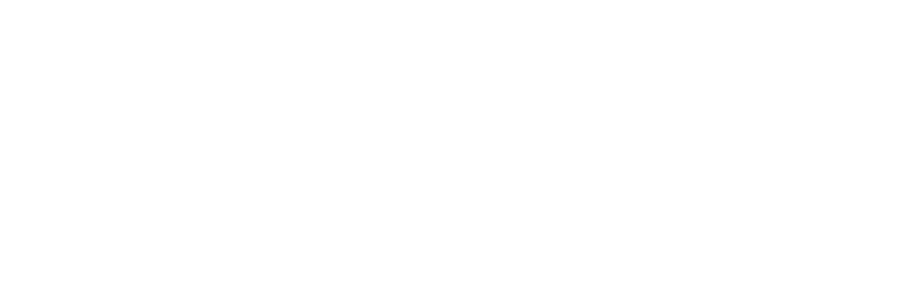
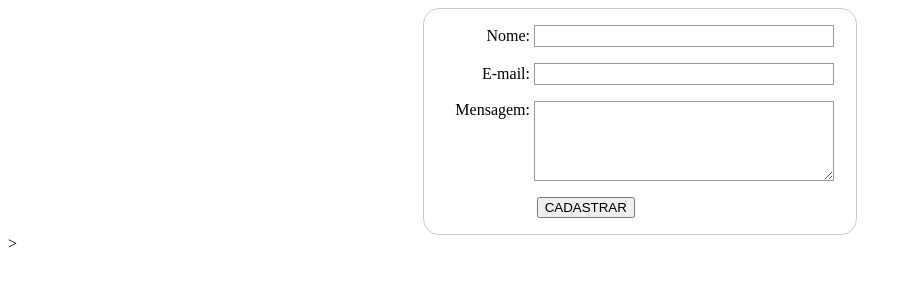
Before and after one commit to AliceSantOZ/html_projetos, a plain HTML site: page html_projetos/aula02.html in a window 1280 px wide. Shown: the whole page, without its empty margins (0-912 px from the left). Drawn offline with Linux system fonts and the light colour scheme.

Commit message:
foram feitas algumas modificacoes nos arquivos HTML usando CSS

```diff
--- /dev/null
+++ b/css/style.css
@@ -0,0 +1,7 @@
+body{
+    margin: 0 auto;
+    width: 400px;
+    padding: 1em;
+    border: 2px solid #cccccc;
+    border-radius: 1em;
+}
--- /dev/null
+++ b/css/styles.css
@@ -0,0 +1,57 @@
+form {
+    /* Apenas para centralizar o form na página */
+    margin: 0 auto;
+    width: 400px;
+    /* Para ver as bordas do formulário */
+    padding: 1em;
+    border: 1px solid #CCC;
+    border-radius: 1em;
+}
+
+form div + div {
+    margin-top: 1em;
+}
+label {
+    /*Para ter certeza que todas as labels tem o mesmo tamanho e estão propriamente alinhadas */
+    display: inline-block;
+    width: 90px;
+    text-align: right;
+}
+
+input, textarea {
+    /* Para certificar-se que todos os campos de texto têm as mesmas configurações de fonte. Por padrão, textareas ter uma fonte monospace*/
+    font: 1em sans-serif;
+
+    /* Para dar o mesmo tamanho a todos os campo de texto */
+    width: 300px;
+    -moz-box-sizing: border-box;
+    box-sizing: border-box;
+
+    /* Para harmonizar o look & feel das bordas nos campos de texto*/
+    border: 1px solid #999;
+}
+
+input:focus, textarea:focus {
+    /* Dar um pouco de destaque nos elementos ativos */
+    border-color: #000;
+}
+
+textarea {
+    /* Para alinhar corretamente os campos de texto de várias linhas com sua label*/
+    vertical-align: top;
+
+    /* Para dar espaço suficiente para digitar algum texto */
+    height: 5em;
+
+    /* Para permitir aos usuários redimensionarem qualquer textarea verticalmente. Ele não funciona em todos os browsers */
+    resize: vertical;
+}
+
+.button {
+    /* Para posicionar os botões para a mesma posição dos campos de texto */
+    padding-left: 90px; /* mesmo tamanho que os elementos do tipo label */
+}
+button {
+    /* Esta margem extra representa aproximadamente o mesmo espaço que o espaço entre as labels e os seus campos de texto*/
+    margin-left: .5em;
+}
--- a/html_projetos/aula02.html
+++ b/html_projetos/aula02.html
@@ -0,0 +1,26 @@
+<!DOCTYPE html>
+<html>
+<head>
+<title>ProfJessica</title>
+<meta charset="utf-8">
+<link rel="stylesheet" href="../css/styles.css">
+</head>
+<body>
+<form action="/pagina-processa-dados-do-form" method="post">
+    <div>
+        <label for="nome">Nome:</label>
+        <input type="text" id="nome" />
+    </div>
+    <div>
+        <label for="email">E-mail:</label>
+        <input type="email" id="email" />
+    </div>
+    <div>
+        <label for="msg">Mensagem:</label>
+        <textarea id="msg"></textarea>
+    </div>
+ <div class="button">
+        <button type="submit">CADASTRAR</button>
+    </div>
+</form>
+</body>>
--- /dev/null
+++ b/html_projetos/styles.css
@@ -0,0 +1,57 @@
+form {
+    /* Apenas para centralizar o form na página */
+    margin: 0 auto;
+    width: 400px;
+    /* Para ver as bordas do formulário */
+    padding: 1em;
+    border: 1px solid #CCC;
+    border-radius: 1em;
+}
+
+form div + div {
+    margin-top: 1em;
+}
+label {
+    /*Para ter certeza que todas as labels tem o mesmo tamanho e estão propriamente alinhadas */
+    display: inline-block;
+    width: 90px;
+    text-align: right;
+}
+
+input, textarea {
+    /* Para certificar-se que todos os campos de texto têm as mesmas configurações de fonte. Por padrão, textareas ter uma fonte monospace*/
+    font: 1em sans-serif;
+
+    /* Para dar o mesmo tamanho a todos os campo de texto */
+    width: 300px;
+    -moz-box-sizing: border-box;
+    box-sizing: border-box;
+
+    /* Para harmonizar o look & feel das bordas nos campos de texto*/
+    border: 1px solid #999;
+}
+
+input:focus, textarea:focus {
+    /* Dar um pouco de destaque nos elementos ativos */
+    border-color: #000;
+}
+
+textarea {
+    /* Para alinhar corretamente os campos de texto de várias linhas com sua label*/
+    vertical-align: top;
+
+    /* Para dar espaço suficiente para digitar algum texto */
+    height: 5em;
+
+    /* Para permitir aos usuários redimensionarem qualquer textarea verticalmente. Ele não funciona em todos os browsers */
+    resize: vertical;
+}
+
+.button {
+    /* Para posicionar os botões para a mesma posição dos campos de texto */
+    padding-left: 90px; /* mesmo tamanho que os elementos do tipo label */
+}
+button {
+    /* Esta margem extra representa aproximadamente o mesmo espaço que o espaço entre as labels e os seus campos de texto*/
+    margin-left: .5em;
+}
```
Also changed, not shown: html_projetos/index.html (+1 -7 lines).
